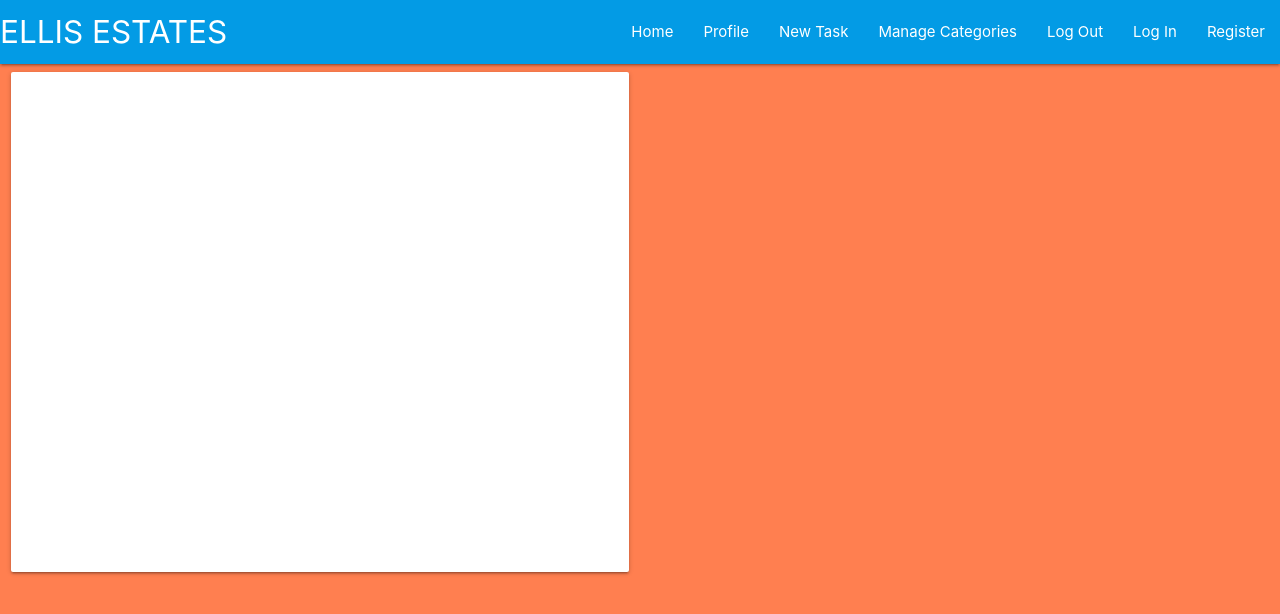
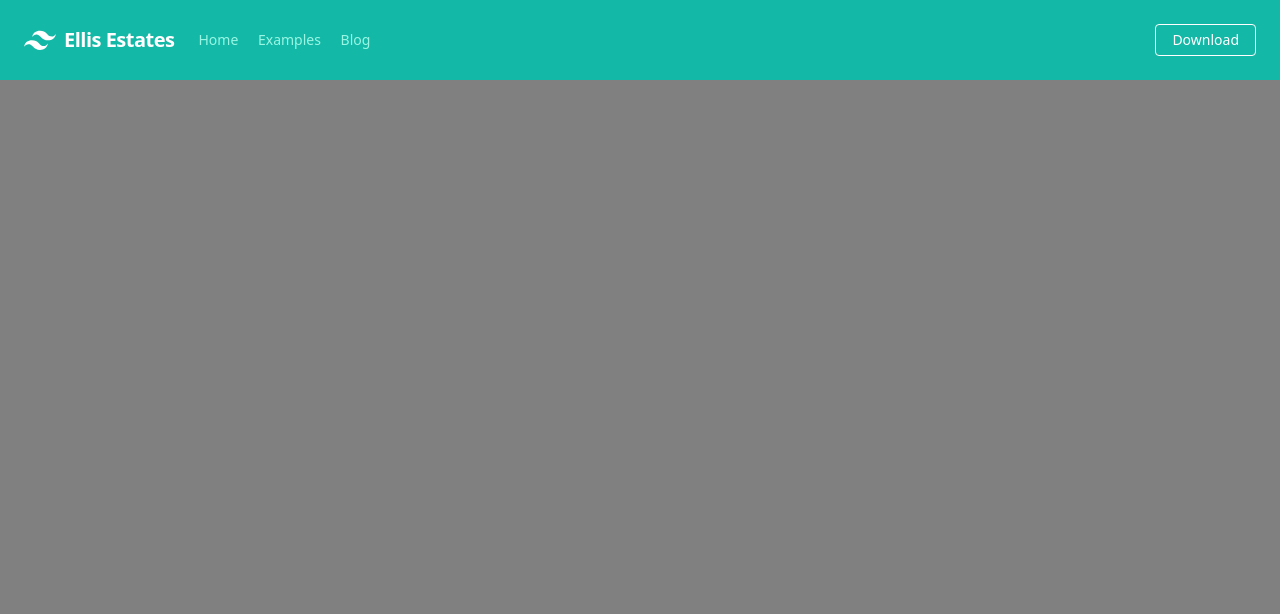
Before and after one commit to klellis/ms3-ellis-estates, a Flask app: page / in a window 1280 px wide. Shown: the top 614 px of the page. Run offline with Flask 2, Linux system fonts and the light colour scheme; data that the repository does not hold is empty; some libraries are stand-ins or nearby versions.

Commit message:
used if statements to pull through appropriate details related to property ie - is under offer or offers over 'price'

```diff
--- a/static/css/style.css
+++ b/static/css/style.css
@@ -1,3 +1,3 @@
 body {
-    background-color: coral;
+    background-color: gray
 }
--- a/templates/base.html
+++ b/templates/base.html
@@ -5,7 +5,7 @@
     <meta name="viewport" content="width=device-width, initial-scale=1.0">
     <link rel="stylesheet" href="https://cdnjs.cloudflare.com/ajax/libs/font-awesome/5.13.1/css/all.min.css"
         integrity="sha512-xA6Hp6oezhjd6LiLZynuukm80f8BoZ3OpcEYaqKoCV3HKQDrYjDE1Gu8ocxgxoXmwmSzM4iqPvCsOkQNiu41GA==" crossorigin="anonymous" type="text/css">
-    <link rel="stylesheet" href="https://cdnjs.cloudflare.com/ajax/libs/materialize/1.0.0/css/materialize.min.css" type="text/css">
+    <script src="https://cdn.tailwindcss.com"></script>
     <link rel="stylesheet" href="{{ url_for('static', filename='css/style.css') }}" type="text/css">
     {% block styles %}
     {% endblock %}
@@ -13,22 +13,33 @@
 </head>
 <body>
     <header>
-         <!-- full width nav-->
-		<nav class="nav-extended text-shadow light-blue darken-1">
-			<div class="nav-wrapper">
-				<a href="{{ url_for('get_properties') }}" class="brand-logo">ELLIS ESTATES</a>
-				<a href="#" data-target="mobile-demo" class="sidenav-trigger right"><i class="fas fa-bars"></i></a>
-				<ul class="right hide-on-med-and-down">
-					<li><a href="{{ url_for('get_properties') }}">Home</a></li>
-					<li><a href="#">Profile</a></li>
-					<li><a href="#">New Task</a></li>
-					<li><a href="#">Manage Categories</a></li>
-					<li><a href="#">Log Out</a></li>
-					<li><a href="#">Log In</a></li>
-					<li><a href="#">Register</a></li>
-				</ul>
-			</div>
-		</nav>
+         <nav class="flex items-center justify-between flex-wrap bg-teal-500 p-6">
+            <div class="flex items-center flex-shrink-0 text-white mr-6">
+              <svg class="fill-current h-8 w-8 mr-2" width="54" height="54" viewBox="0 0 54 54" xmlns="http://www.w3.org/2000/svg"><path d="M13.5 22.1c1.8-7.2 6.3-10.8 13.5-10.8 10.8 0 12.15 8.1 17.55 9.45 3.6.9 6.75-.45 9.45-4.05-1.8 7.2-6.3 10.8-13.5 10.8-10.8 0-12.15-8.1-17.55-9.45-3.6-.9-6.75.45-9.45 4.05zM0 38.3c1.8-7.2 6.3-10.8 13.5-10.8 10.8 0 12.15 8.1 17.55 9.45 3.6.9 6.75-.45 9.45-4.05-1.8 7.2-6.3 10.8-13.5 10.8-10.8 0-12.15-8.1-17.55-9.45-3.6-.9-6.75.45-9.45 4.05z"/></svg>
+              <span class="font-semibold text-xl tracking-tight">Ellis Estates</span>
+            </div>
+            <div class="block lg:hidden">
+              <button class="flex items-center px-3 py-2 border rounded text-teal-200 border-teal-400 hover:text-white hover:border-white">
+                <svg class="fill-current h-3 w-3" viewBox="0 0 20 20" xmlns="http://www.w3.org/2000/svg"><title>Menu</title><path d="M0 3h20v2H0V3zm0 6h20v2H0V9zm0 6h20v2H0v-2z"/></svg>
+              </button>
+            </div>
+            <div class="w-full block flex-grow lg:flex lg:items-center lg:w-auto">
+              <div class="text-sm lg:flex-grow">
+                <a href="{{ url_for('get_properties')}}" class="block mt-4 lg:inline-block lg:mt-0 text-teal-200 hover:text-white mr-4">
+                  Home
+                </a>
+                <a href="#responsive-header" class="block mt-4 lg:inline-block lg:mt-0 text-teal-200 hover:text-white mr-4">
+                  Examples
+                </a>
+                <a href="#responsive-header" class="block mt-4 lg:inline-block lg:mt-0 text-teal-200 hover:text-white">
+                  Blog
+                </a>
+              </div>
+              <div>
+                <a href="#" class="inline-block text-sm px-4 py-2 leading-none border rounded text-white border-white hover:border-transparent hover:text-teal-500 hover:bg-white mt-4 lg:mt-0">Download</a>
+              </div>
+            </div>
+          </nav>
     </header>
 
     {% block content %}
--- a/templates/properties.html
+++ b/templates/properties.html
@@ -1,20 +1,39 @@
 {% extends "base.html" %}
 {% block content %}
-<div class="row">
-    <div class="col s12 m6">
-    <div class="card large">
             {% for property in properties %}
-        <div class="card image">
-            <img src="{{ property.img_url[0,1,2] }}">
+            <main class="py-6 px-4 sm:p-6 md:py-10 md:px-8">
+                <div class="max-w-4xl mx-auto grid grid-cols-1 lg:max-w-5xl lg:gap-x-20 lg:grid-cols-2">
+                  <div class="relative p-3 col-start-1 row-start-1 flex flex-col-reverse rounded-lg bg-gradient-to-t from-black/75 via-black/0 sm:bg-none sm:row-start-2 sm:p-0 lg:row-start-1">
+                    <h1 class="mt-1 text-lg font-semibold text-white sm:text-slate-900 md:text-2xl dark:sm:text-white">{{ property.type }}{{ property.bedrooms }} Bedroom Property</h1>
+                    <p class="text-sm leading-4 font-medium text-white sm:text-slate-500 dark:sm:text-slate-400">{% if property.under_offer %}
+                        <p> UNDER OFFER </p>
+                   {% else %}
+                        <p> Offers over £{{ property.price }} </p>
+                   {% endif %}</p>
                   </div>
-        <span class="card-title">
-        {{ property.property_type }} {{ property.bedrooms }} Bedroom home situated in {{ property.city }}
-    </span>
-        {{ property.city }}<br>
-        {{ property.price }}<br>
-        {{ property.description }}<br>
+                  <div class="grid gap-4 col-start-1 col-end-3 row-start-1 sm:mb-6 sm:grid-cols-4 lg:gap-6 lg:col-start-2 lg:row-end-6 lg:row-span-6 lg:mb-0">
+                    <img src="{{ property.img_url[0] }}" alt="" class="w-full h-60 object-cover rounded-lg sm:h-52 sm:col-span-2 lg:col-span-full" loading="lazy">
+                    <img src="{{ property.img_url[1] }}" alt="" class="hidden w-full h-52 object-cover rounded-lg sm:block sm:col-span-2 md:col-span-1 lg:row-start-2 lg:col-span-2 lg:h-32" loading="lazy">
+                    <img src="{{ property.img_url[2] }}" alt="" class="hidden w-full h-52 object-cover rounded-lg md:block lg:row-start-2 lg:col-span-2 lg:h-32" loading="lazy">
                   </div>
+                  <dl class="mt-4 text-xs font-medium flex items-center row-start-2 sm:mt-1 sm:row-start-3 md:mt-2.5 lg:row-start-2">
+                    <dt class="sr-only">Reviews</dt>
+                    <dd class="text-indigo-600 flex items-center dark:text-indigo-400">
+                        <svg width="24" height="24" fill="none" stroke="currentColor" stroke-width="2" stroke-linecap="round" stroke-linejoin="round" class="mr-1 text-slate-400 dark:text-slate-500" aria-hidden="true">
+                            <path d="M18 11.034C18 14.897 12 19 12 19s-6-4.103-6-7.966C6 7.655 8.819 5 12 5s6 2.655 6 6.034Z" />
+                            <path d="M14 11a2 2 0 1 1-4 0 2 2 0 0 1 4 0Z" />
+                          </svg>
+                          {{ property.city }}
+                    </dd>
+                  <div class="mt-4 col-start-1 row-start-3 self-center sm:mt-0 sm:col-start-2 sm:row-start-2 sm:row-span-2 lg:mt-6 lg:col-start-1 lg:row-start-3 lg:row-end-4">
+                    <button type="button" class="bg-indigo-600 text-white text-sm leading-6 font-medium py-2 px-3 rounded-lg">Check availability</button>
                   </div>
+                  <p class="mt-4 text-sm leading-6 col-start-1 sm:col-span-2 lg:mt-6 lg:row-start-4 lg:col-span-1 dark:text-slate-400">
+                   {{ property.description }}
+                  </p>
                 </div>
+              </main>
+
+
             {% endfor %}
             {% endblock %}
```
Lines whose indentation alone changed are shown as unchanged.
